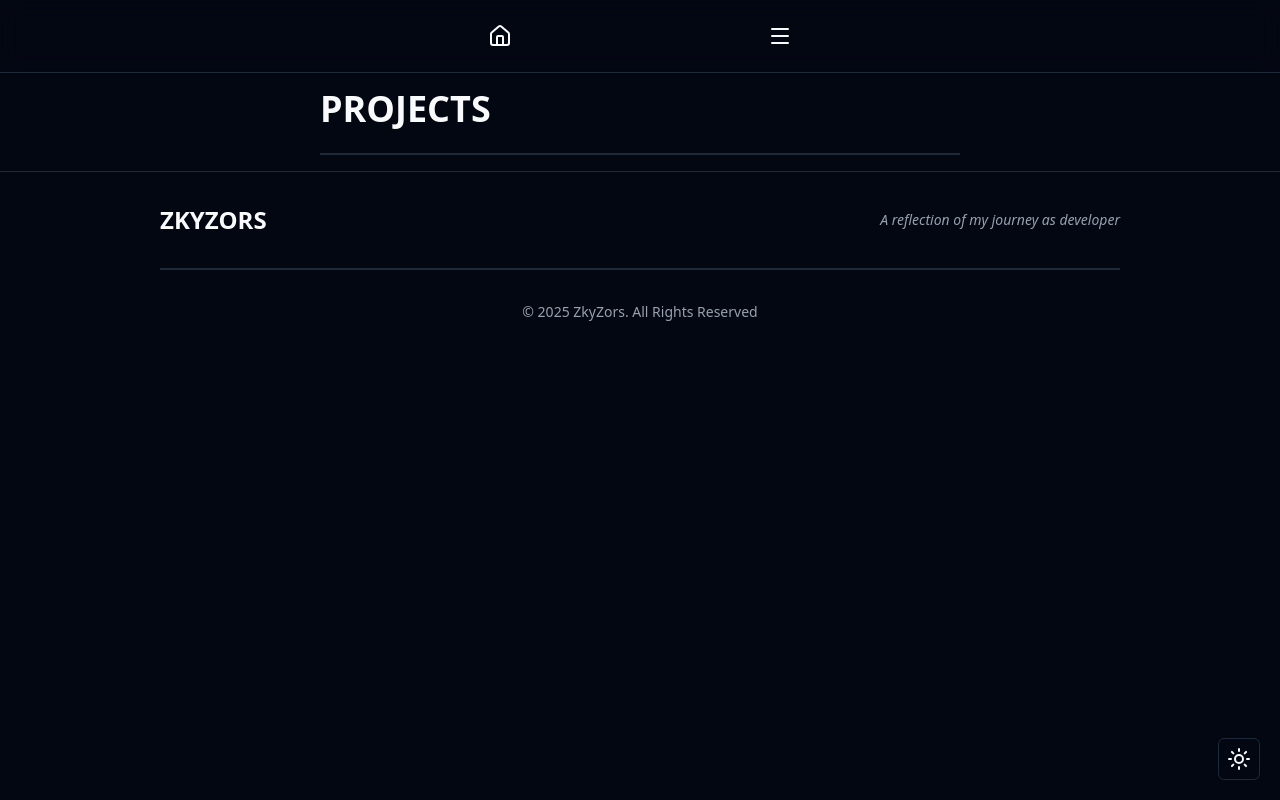
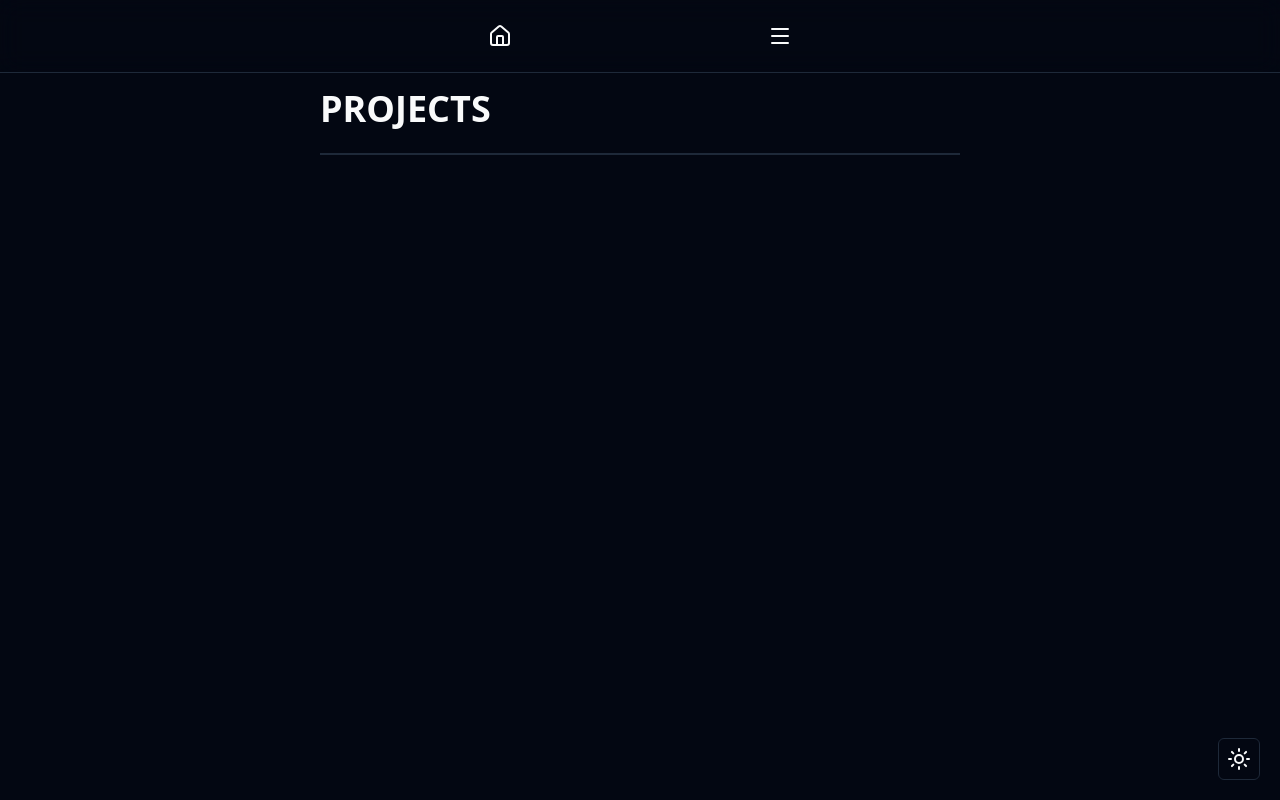
Before and after one commit to Nacxht/frontend-personal-portfolio, a SvelteKit app: page /projects in a window 1280 px wide. Shown: the top 800 px of the page. Built offline with nearby package versions, Linux system fonts and the light colour scheme.

Commit message:
feat: added minimal height

```diff
--- a/src/routes/+layout.svelte
+++ b/src/routes/+layout.svelte
@@ -35,11 +35,12 @@
 
 	/* page layout */
 	:global(main) {
-		@apply mx-[1rem] lg:mx-[20rem] my-[1rem] grid gap-[2rem];
+		@apply mx-[1rem] lg:mx-[20rem] my-[1rem] grid gap-[2rem]
+		min-h-[90dvh];
 	}
 
 	:global(section) {
-		@apply grid gap-[1.5rem];
+		@apply grid gap-[1.5rem] h-fit;
 	}
 	/*  */
 
```
